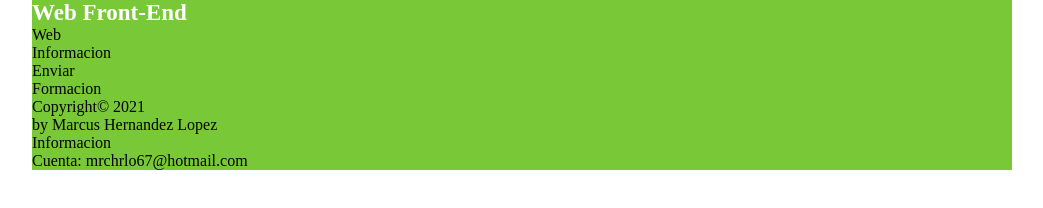
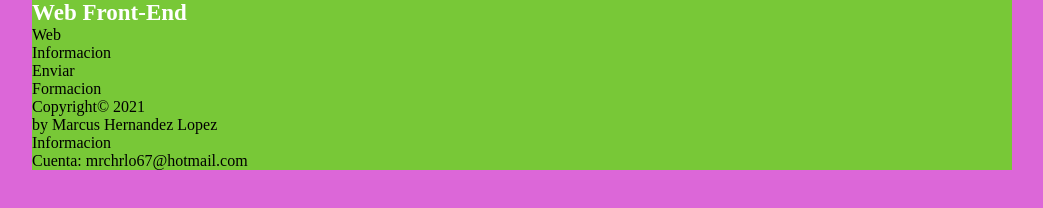
Before and after one commit to musdertckli/losty, a plain HTML site: page index.html in a window 1280 px wide. Shown: the whole page, without its empty margins (118-1161 px from the left). Drawn offline with Linux system fonts and the light colour scheme.

Commit message:
Update main.css

```diff
--- a/main.css
+++ b/main.css
@@ -1,6 +1,9 @@
 *{
   margin:auto;
   padding:0;
+}
+body{
+  background:#dc67d8;
 }
 #contenedor{
   width:980px;
```
